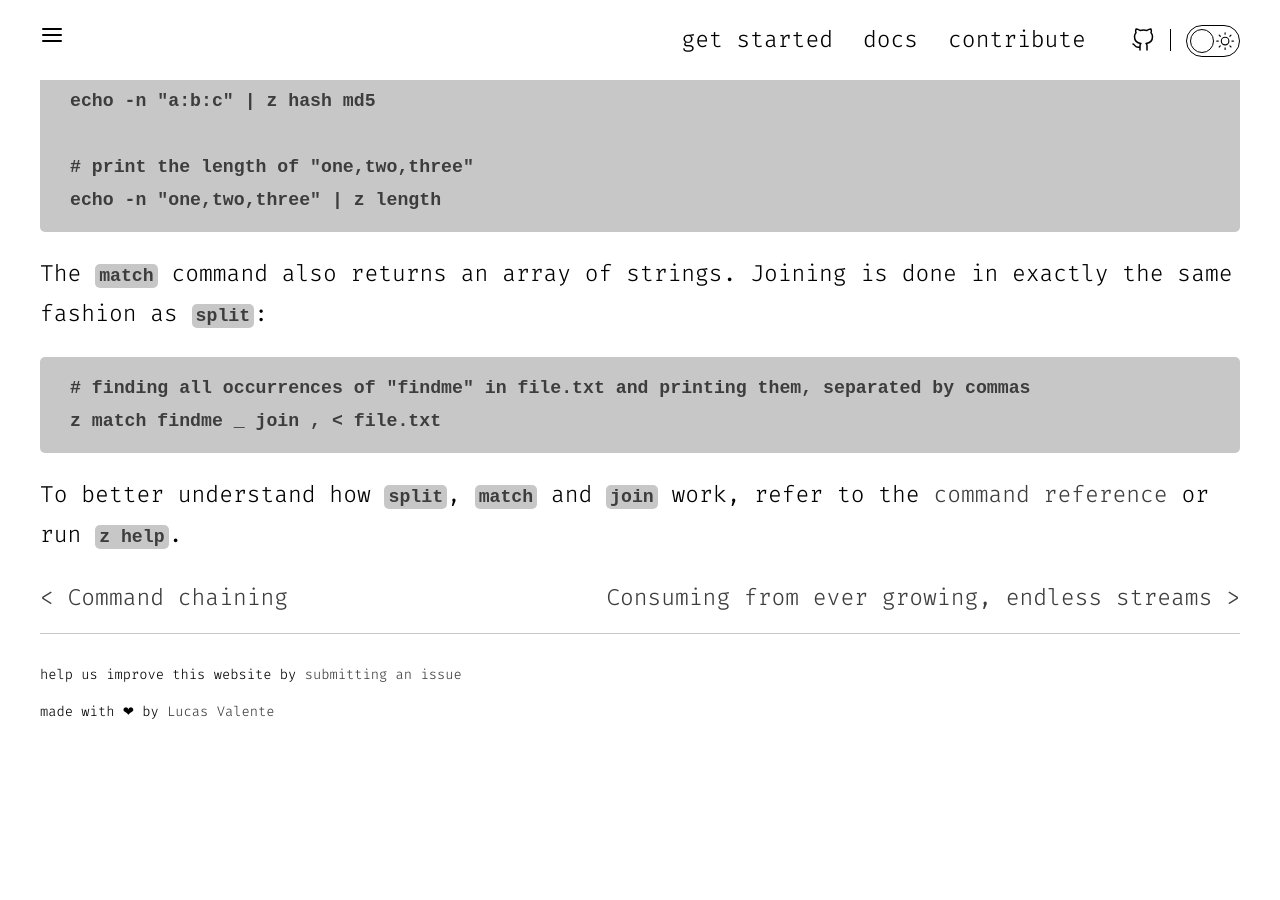
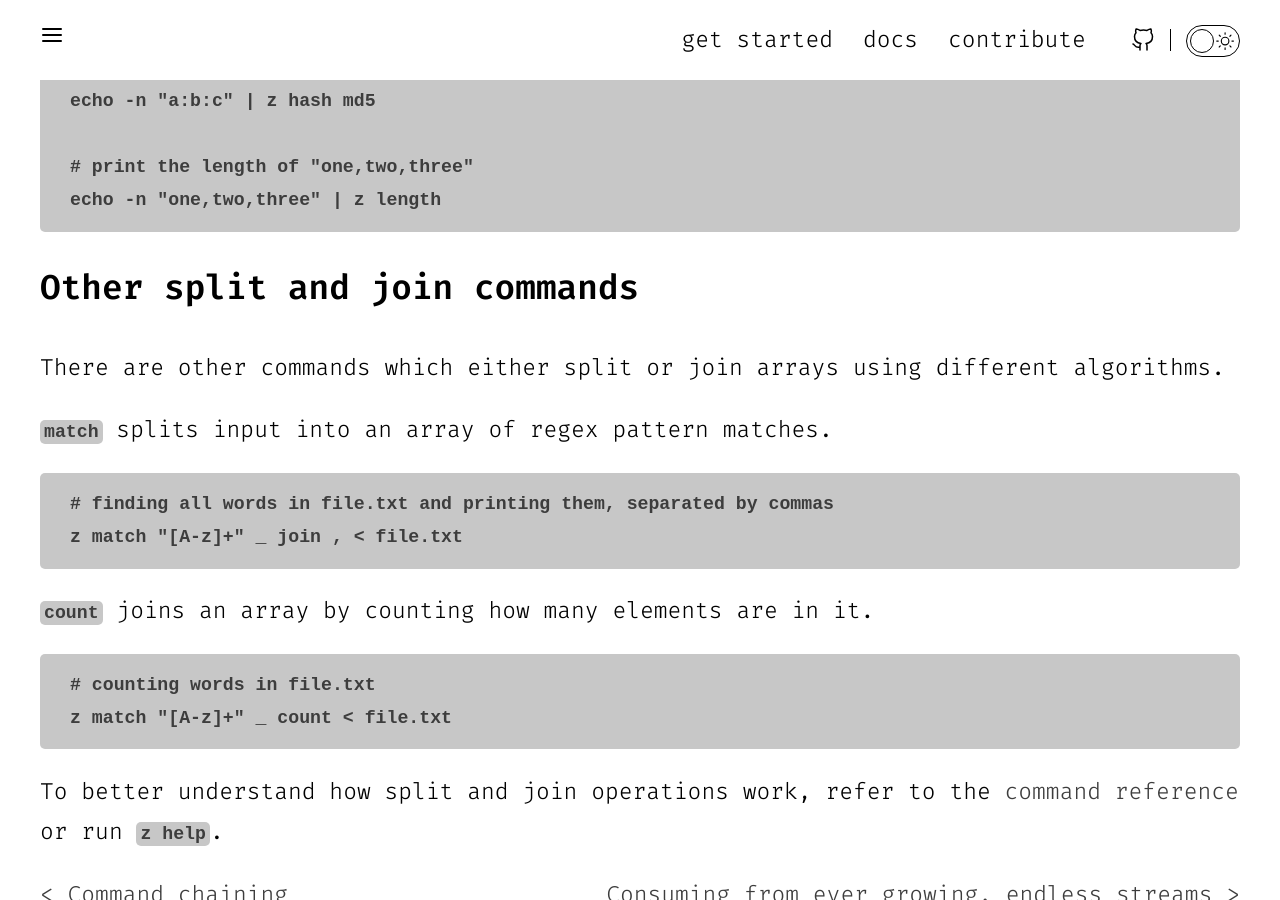
Before and after one commit to serramatutu/z, a Jekyll site: the page built from docs/_docs/usage/split-join.md, in a window 1280 px wide and 900 px high, scrolled down 1139 px. Built offline with Jekyll 4.4.1, drawn with Linux system fonts in a browser that asks for light colours; before the commit the page ends 1877 px from its top, so only the background shows below that.

Commit message:
docs: make split and join clearer

````diff
--- a/docs/_docs/usage/split-join.md
+++ b/docs/_docs/usage/split-join.md
@@ -38,11 +38,22 @@ echo -n "a:b:c" | z hash md5
 echo -n "one,two,three" | z length
 ```
 
-The `match` command also returns an array of strings. Joining is done in exactly the same fashion as `split`:
+## Other split and join commands
+
+There are other commands which either split or join arrays using different algorithms.
+
+`match` splits input into an array of regex pattern matches.
 
 ```
-# finding all occurrences of "findme" in file.txt and printing them, separated by commas
-z match findme _ join , < file.txt
+# finding all words in file.txt and printing them, separated by commas
+z match "[A-z]+" _ join , < file.txt
 ```
 
-To better understand how `split`, `match` and `join` work, refer to the [command reference](../reference/) or run `z help`.
+`count` joins an array by counting how many elements are in it.
+
+```
+# counting words in file.txt
+z match "[A-z]+" _ count < file.txt
+```
+
+To better understand how split and join operations work, refer to the [command reference](../../commands/) or run `z help`.
````
